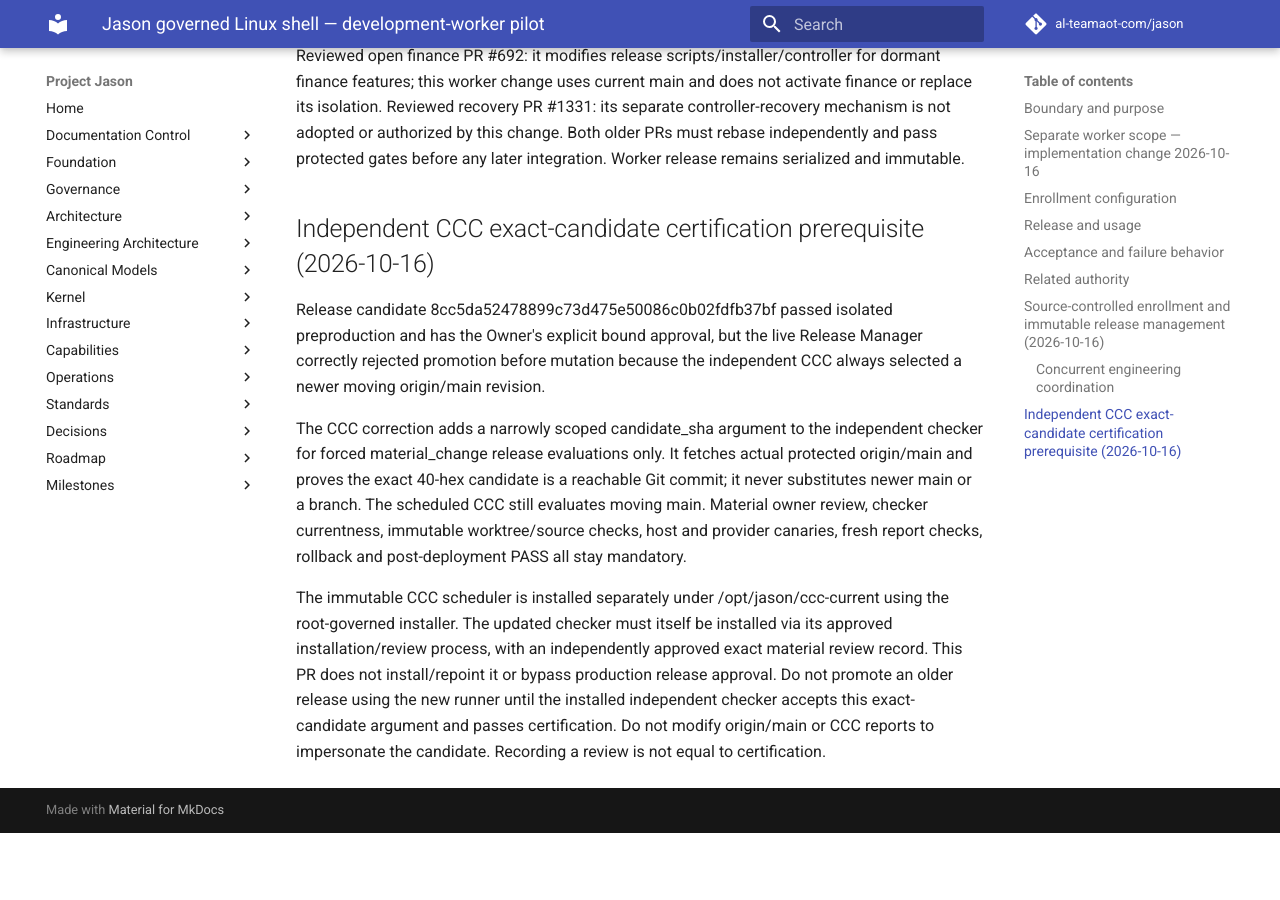
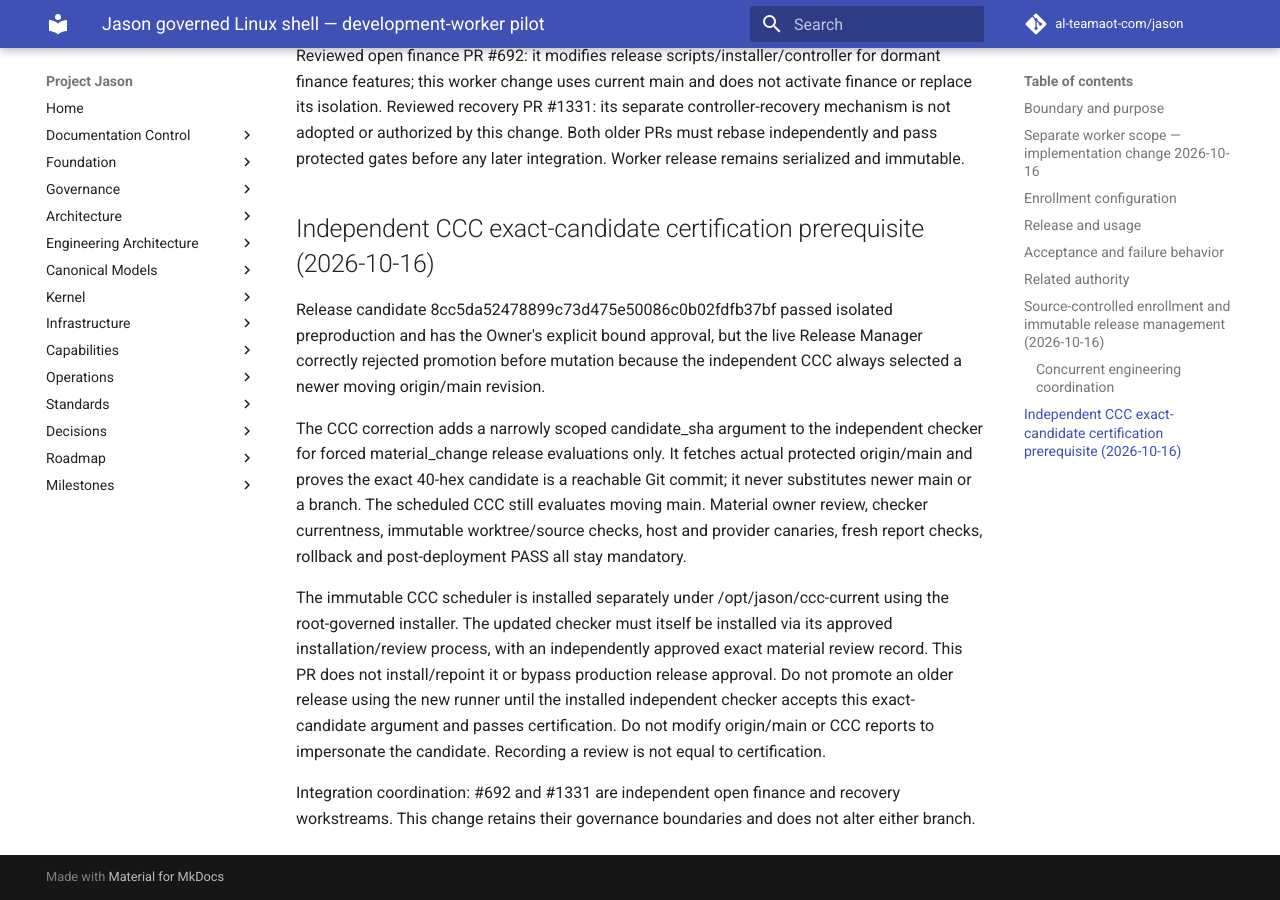
Before and after one commit to al-teamaot-com/jason, an MkDocs documentation site: the page built from docs/engineering/providers/Datto-Linux-Worker-Command-Execution.md, in a window 1280 px wide and 900 px high, scrolled down 3697 px. Built offline with MkDocs 1.6.1 and Material for MkDocs 9.7.7, drawn with Linux system fonts in a browser that asks for light colours; comment, search, counter and statistics services are not loaded; before the commit the page ends 4530 px from its top, so only the background shows below that.

Commit message:
docs: coordinate immutable CCC release verification with open controls

```diff
--- a/docs/engineering/providers/Datto-Linux-Worker-Command-Execution.md
+++ b/docs/engineering/providers/Datto-Linux-Worker-Command-Execution.md
@@ -133,3 +133,5 @@ production release approval. Do not promote an older release using the new
 runner until the installed independent checker accepts this exact-candidate
 argument and passes certification. Do not modify origin/main or CCC reports
 to impersonate the candidate. Recording a review is not equal to certification.
+
+Integration coordination: #692 and #1331 are independent open finance and recovery workstreams. This change retains their governance boundaries and does not alter either branch.
```
